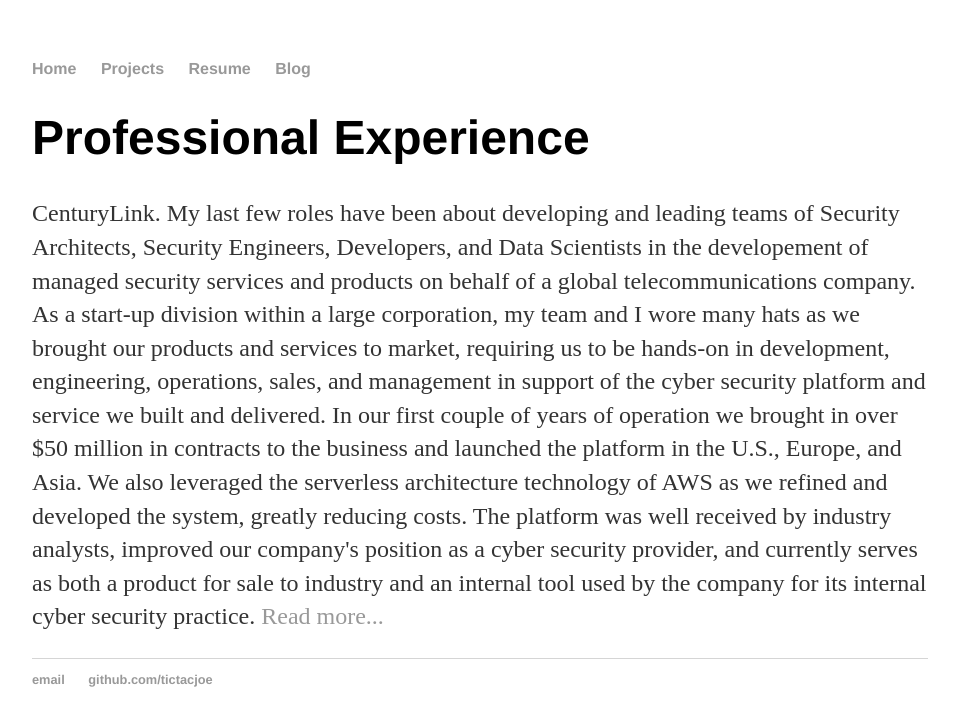
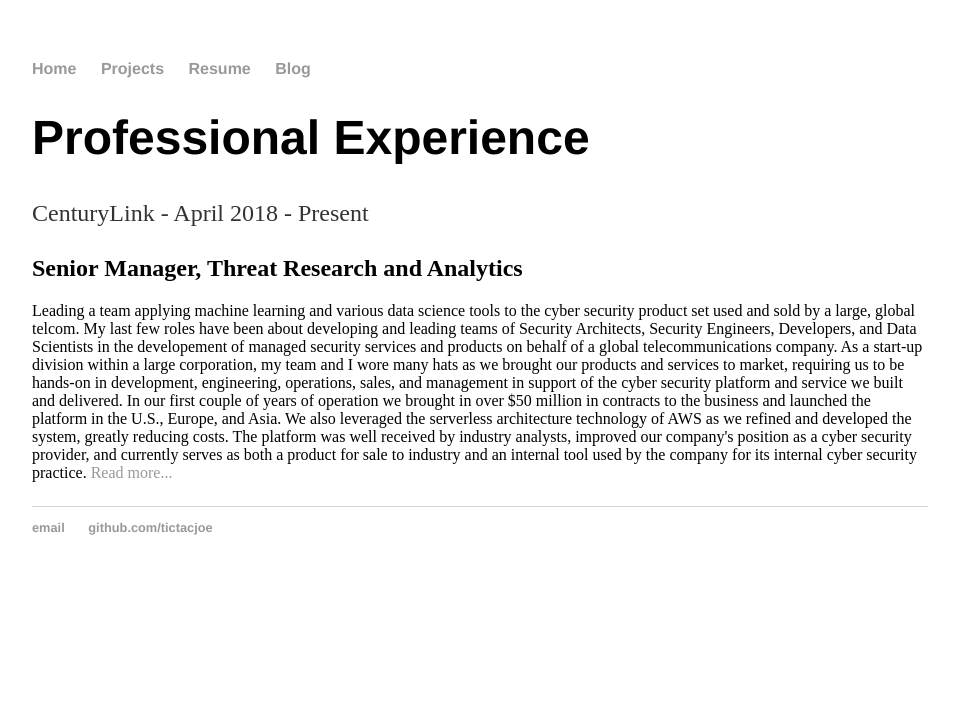
Before and after one commit to tictacjoe/tictacjoe.github.io, a Jekyll site: the page resume.html, which Jekyll copies as it is, in a window 1280 px wide. Shown: the top 726 px of the page, without its empty margins (160-1116 px from the left). Built offline with Jekyll 4.4.1, drawn with Linux system fonts in a browser that asks for light colours.

Commit message:
Update resume.html

```diff
--- a/resume.html
+++ b/resume.html
@@ -17,7 +17,13 @@
 		<div class="container">
     		<div class="blurb">
         		<h1>Professional Experience</h1>
-				<p>CenturyLink. My last few roles have been about developing and leading teams of Security Architects,
+				<p>CenturyLink - April 2018 - Present
+			<h2>Senior Manager, Threat Research and Analytics</h2> Leading a team applying machine learning and various data science tools to
+			the cyber security product set used and sold by a large, global telcom.
+
+
+
+					My last few roles have been about developing and leading teams of Security Architects,
 					Security Engineers, Developers, and Data Scientists in the developement of managed security services
 					and products on behalf of a
 					global telecommunications company.  As a start-up division within a large corporation,
```
